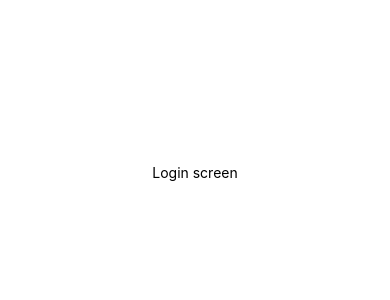
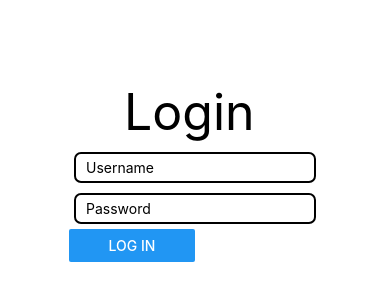
Before and after one commit to Edulonk/edulonk-mobile, a React Native app: screen / in a window 390 px wide. Shown: the part 250-550 px from the top of the page. Built offline with nearby package versions, Linux system fonts and the light colour scheme.

Commit message:
Made a nonfunctional kind of nice looking log in page

```diff
--- a/pages/Login.tsx
+++ b/pages/Login.tsx
@@ -1,13 +1,46 @@
-import { StyleSheet, Text, View, Button } from "react-native";
+import {StyleSheet, Text, View, TextInput, ButtonProps} from "react-native";
+import React from "react";
+import Button from "../components/Button";
+
+let loginButtonProps: ButtonProps = {
+	title: "Log In"
+}
 
 export default function Login() {
 	return (
-		<View>
-			<Text>Login screen</Text>
+		<View style={styles.container}>
+			<Text style={styles.text}>Login</Text>
+			<TextInput placeholder="Username" style={styles.input}></TextInput>
+			<TextInput placeholder="Password" style={styles.input}></TextInput>
+			<Button button={loginButtonProps} style={styles.button}/>
 		</View>
 	)
 }
 
 const styles = StyleSheet.create({
-
-})
+	container: {
+		flex: 1,
+		width: '100%',
+		justifyContent: "center",
+	},
+	input: {
+		borderStyle: "solid",
+		borderColor: "#000000",
+		borderRadius: 7,
+		borderWidth: 2,
+		paddingTop: 5,
+		paddingBottom: 5,
+		paddingLeft: 10,
+		paddingRight: 10,
+		margin: 5,
+	},
+	text: {
+		fontSize: 50,
+		paddingLeft: 55,
+		paddingRight: 55,
+		paddingBottom: 5
+	},
+	button: {
+		width: "50%",
+	}
+});
```
